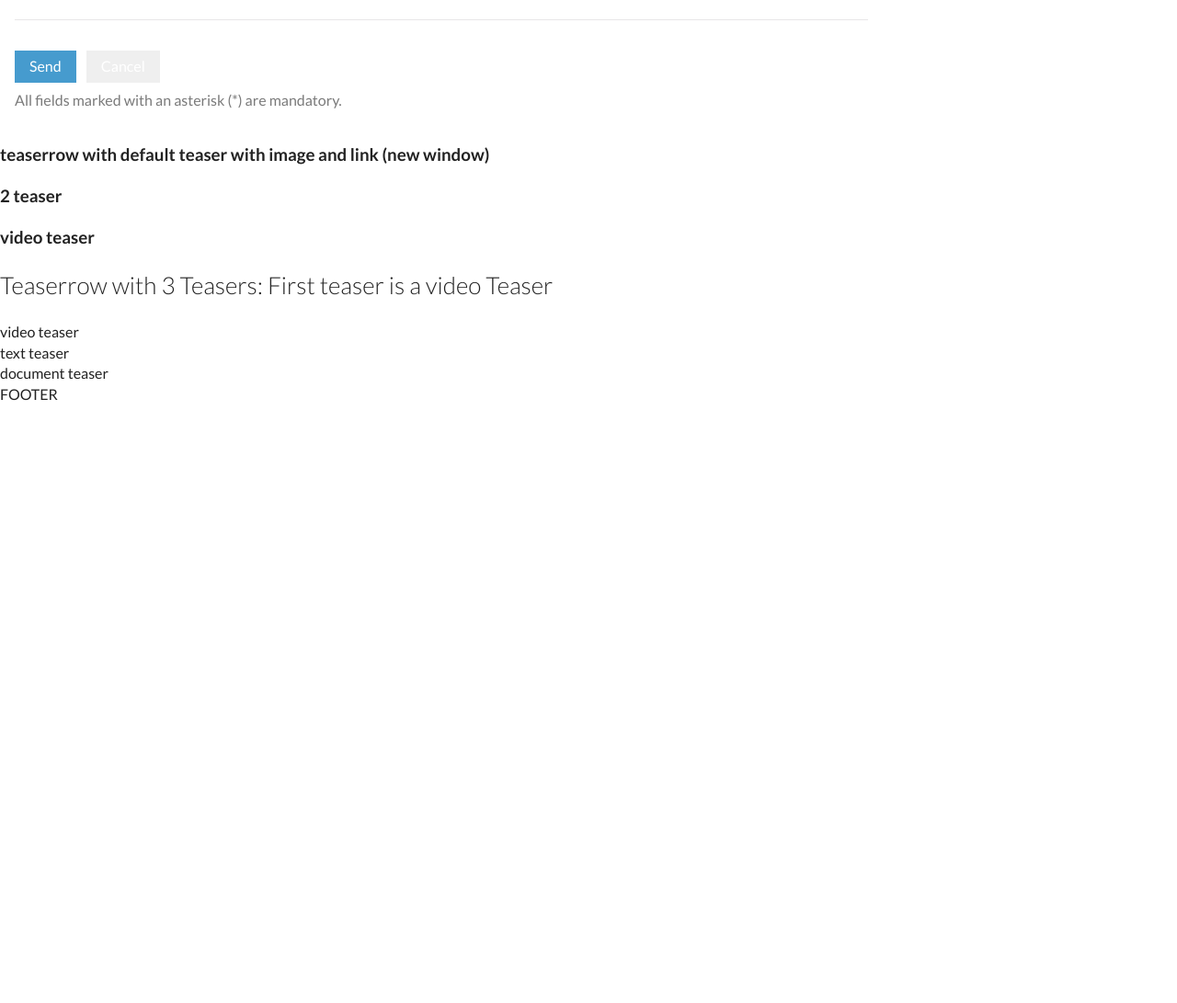
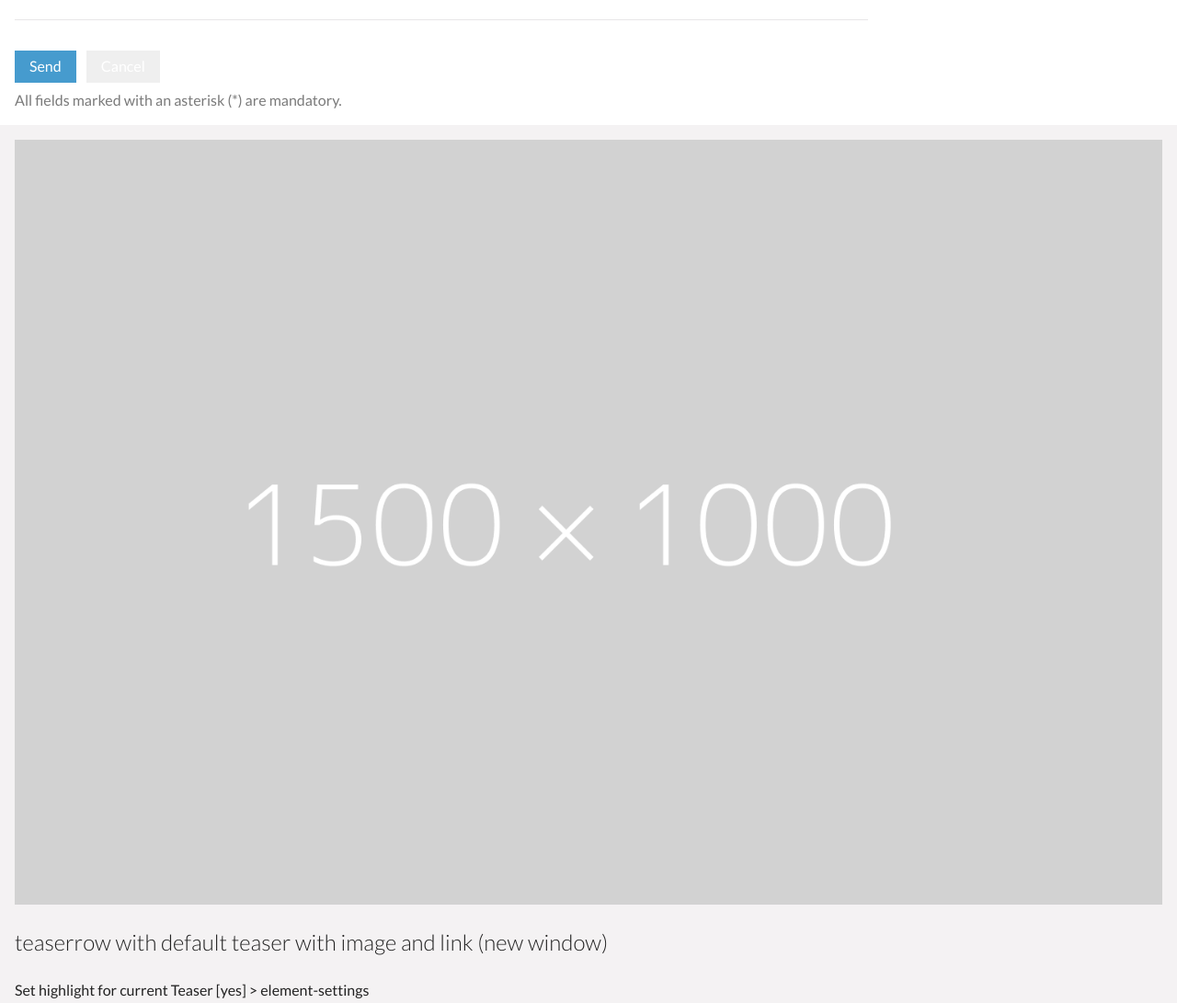
Before and after one commit to iam-robin/onboarding-busy-blackbird, a plain HTML site: page index.html in a window 1280 px wide. Shown: the part 4103-5194 px from the top of the page at 92% size. Before the commit the page ends 4543 px from the top, so only its background shows below. Drawn offline with nearby package versions, Linux system fonts and the light colour scheme.

Commit message:
styled first teaserrow

```diff
--- a/css/layout.css
+++ b/css/layout.css
@@ -177,7 +177,7 @@ input + label, select + label {
     margin-top: 24px;
 }
 
-section, nav {
+section, nav, article {
     padding: 16px;
 }
 
@@ -405,6 +405,10 @@ main aside .information ul {
     margin: 0;
 }
 
+main aside:last-child {
+    margin-bottom: 40px;
+}
+
 .document-list {
     list-style: none;
     padding: 0;
@@ -437,6 +441,23 @@ main aside .information ul {
     margin: 0;
 }
 
+
+/* TEASERS */
+
+.teasers h3 {
+    font-weight: 300;
+    font-size: 24px;
+}
+
+.teasers .teaser-row {
+    background-color: #F4F2F3;
+    padding-bottom: 32px;
+}
+
+.teasers .teaser-row img {
+    width: 100%;
+}
+
 /* ///////// DESKTOP MEDIA QUERY ///////// */
 @media screen and (min-width: 1280px) {
     .two-column-wrapper {
--- a/index.html
+++ b/index.html
@@ -213,8 +213,11 @@
     </div>
 
     <div class="teasers">
-      <article>
+      <article class="teaser-row">
+        <img src="img/placeholder-teaserrow-image.png" alt="image placeholder">
         <h3>teaserrow with default teaser with image and link (new window)</h3>
+        <p>Set highlight for current Teaser [yes] > element-settings</p>
+        <a href="#" class="external-link">open in new window</a>
       </article>
       <article>
         <h3>2 teaser</h3>
```
